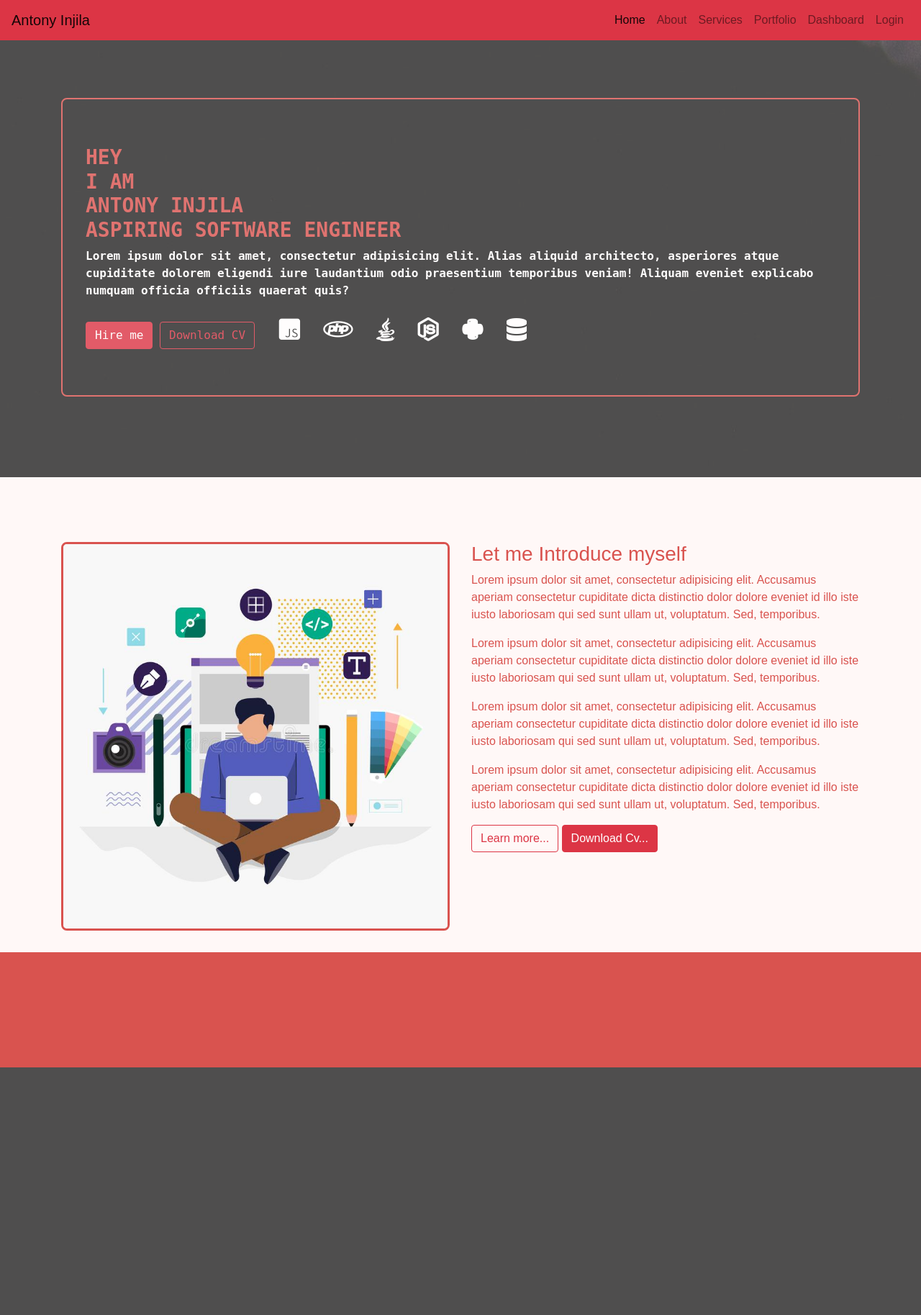
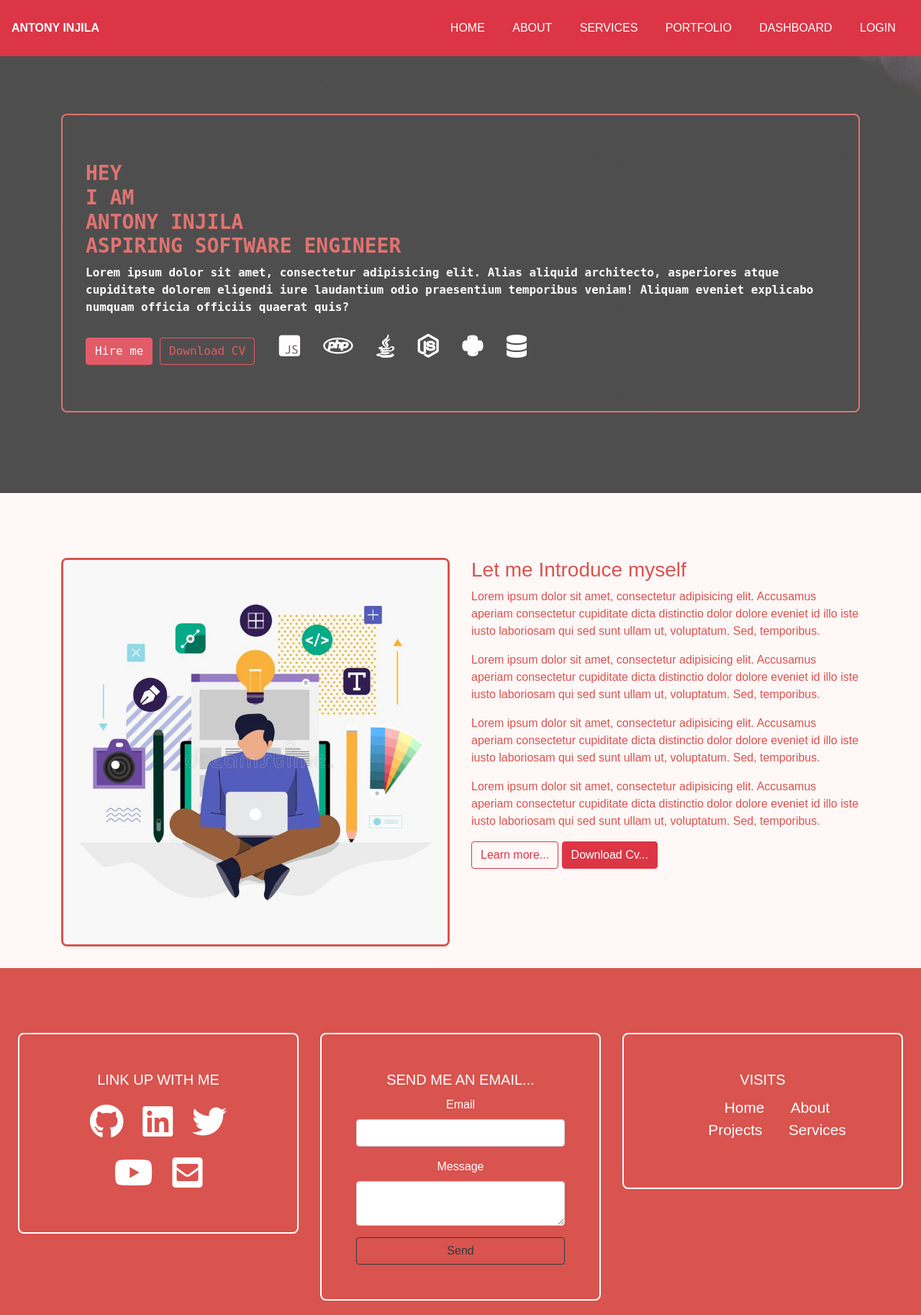
Before and after one commit to AntonyIS/My-Portfolio, a Flask app: page / in a window 1280 px wide. Shown: the whole page at 72% size. Before the commit the page ends 1483 px from the top, so only its background shows below. Run offline with Flask 2, Linux system fonts and the light colour scheme; some libraries are stand-ins or nearby versions.

Commit message:
Finished stying the footer

```diff
--- a/static/css/style_1.css
+++ b/static/css/style_1.css
@@ -3,6 +3,26 @@ body{
     font-family: sans-serif,monospace;
     background-color: rgba(255, 182, 174, 0.09);
 }
+/*Start navigation*/
+.header-area .main-menu .nav-item .nav-link,.header-area .main-menu .navbar-brand{
+    font:normal 500 15px/2px var(--roboto);
+    text-transform: uppercase;
+    padding: 1.2rem;
+    color:white;
+}
+.header-area .main-menu .navbar-brand{
+    /*font-size: 1.4rem;*/
+    padding: 0;
+    font-weight: bolder;
+}
+.header-area .main-menu .nav-item .nav-link:hover,.header-area .main-menu .navbar-brand:hover{
+   color: black;
+    border: 1px solid black;
+    border-radius: 7px ;
+    padding: 1.0rem;
+    background-color: transparent;
+}
+/*End navigation*/
 /*Start top index section*/
 #index-top{
     background-image: url('/static/images/banners/banner8.jpg');
@@ -45,7 +65,7 @@ body{
     padding-top: 60px;
     text-align: left;
 }
-#ndex-top-bottom.img-section ,img{
+#about-img{
     border :3px solid #d9534f;
     border-radius: 8px ;
 }
@@ -57,7 +77,45 @@ body{
 /*End bottom-topindex section*/
 /*Start footer section*/
 #footer{
-    height: 20vh;
     background-color:  #d9534f;
+    padding: 10px 10px 20px ;
+    text-align: center;
+}
+#footer .footer-social-media, #footer .footer-links,#footer .footer-contact{
+    border: 2px solid white;
+    margin-top: 5rem;
+    padding: 3rem;
+    border-radius: 8px;
+}
+#footer .social-media{
+    text-transform: uppercase;
+    padding: 3px;
+}
+#footer .footer-social-media i{
+    padding: 0.7rem;
+}
+#footer .footer-social-media i:hover{
+    color: black;
+    size: 4px;
+}
+#footer .footer-links ul{
+    color: red;
+    list-style-type: none;
+
+}
+#footer .footer-links a{
+    text-decoration: none;
+    color: white;
+}
+#footer .footer-links li{
+    display: inline;
+    padding: 1rem;
+    font-size: 1.3rem;
+}
+#footer .footer-links li:hover{
+    border: 1px solid black;
+    padding: 0.7rem;
+    border-radius: 8px;
+    color: black;
 }
 /*End footer section*/
--- a/templates/base.html
+++ b/templates/base.html
@@ -4,6 +4,11 @@
     <meta charset="UTF-8">
     <meta name="viewport" content="width=device-width, initial-scale=1.0">
     <meta http-equiv="X-UA-Compatible" content="ie=edge">
+    <meta name="description" content="Antony Injila Software Engineer Website">
+    <meta name="keywords" content="Python, Java,JavaScript,Kotlin,HTML, CSS, XML, JavaScript">
+    <meta name="author" content="Antony Injila">
+
+
     <title>{% block title %}Antony Injila | {{ title }}{% endblock title %}</title>
 
     <!--links to bootstrap-->
@@ -63,8 +68,48 @@
         {% block body %}
         {% endblock body %}
         <section id="footer">
-            <div class="container">
-
+            <div class="container-fluid">
+                <div class="row">
+                    <div class="col-md-4 col-lg-4 col-xl-4">
+                        <div class="footer-social-media">
+                            <h5 class="social-media">link up with me</h5>
+                            <i class="fab fa-github fa-3x"></i>
+                            <i class="fab fa-linkedin fa-3x"></i>
+                            <i class="fab fa-twitter fa-3x"></i>
+                            <i class="fab fa-youtube fa-3x"></i>
+                            <i class="fas fa-envelope-square fa-3x"></i>
+                        </div>
+                    </div>
+                    <div class="col-md-4 col-lg-4 col-xl-4">
+                        <div class="footer-contact">
+                            <form action="" method="post">
+                               <fieldset>
+                                    <h5 class="social-media">Send me an email...</h5>
+                                   <div class="form-group">
+                                        <label for="">Email</label>
+                                        <input type="email" name="email" class="form-control">
+                                    </div>
+                                    <div class="form-group">
+                                        <label for="">Message</label>
+                                        <textarea name="" id="" class="form-control contact-me"></textarea>
+                                    </div>
+                                    <button class="btn btn-outline-dark btn-block">Send</button>
+                               </fieldset>
+                            </form>
+                        </div>
+                    </div>
+                    <div class="col-md-4 col-lg-4 col-xl-4">
+                          <div class="footer-links">
+                              <h5 class="social-media">Visits</h5>
+                                <ul>
+                                    <li><a href="">Home</a></li>
+                                    <li><a href="">About</a></li>
+                                    <li><a href="">Projects</a></li>
+                                    <li><a href="">Services</a></li>
+                                </ul>
+                        </div>
+                    </div>
+                </div>
             </div>
         </section>
     {% endblock content %}
--- a/templates/index_1.html
+++ b/templates/index_1.html
@@ -36,7 +36,7 @@
             <div class="row" id="container">
                 <div class="col-md-6 col-lg-6 col-xl-6">
                     <div class="img-section">
-                        <img src="/static/images/banners/banner3.jpg" alt="" class="img-fluid">
+                        <img src="/static/images/banners/banner3.jpg" alt="" class="img-fluid" id="about-img">
                     </div>
                 </div>
                 <div class="col-md-6 col-lg-6 col-xl-6">
```
